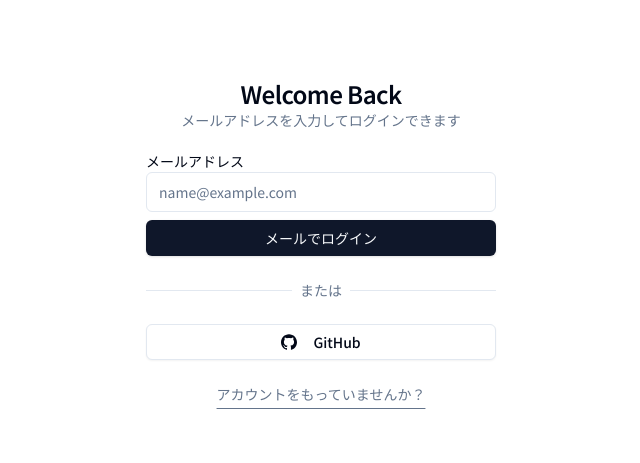
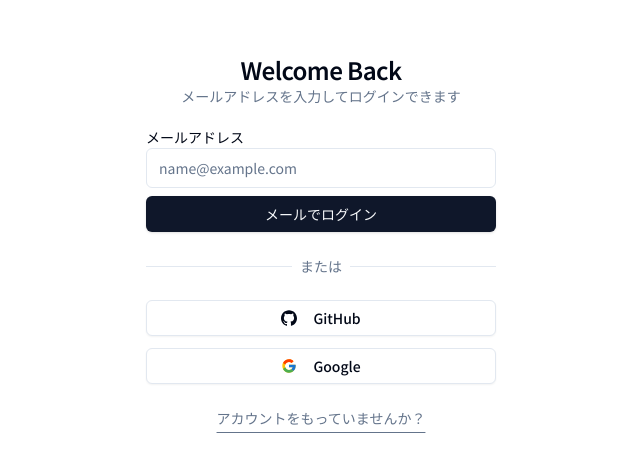
Before and after one commit to Kanatanagano/dpot-edit-kairo-model, a Next.js app: page /login in a window 1280 px wide. Shown: the part 159-622 px from the top of the page, without its empty margins (319-959 px from the left). Built offline with nearby package versions, Linux system fonts and the light colour scheme.

Commit message:
middlewareにおけるredirect, googleによるサードパーティー認証をつくりました

```diff
--- a/components/icon.tsx
+++ b/components/icon.tsx
@@ -2,7 +2,7 @@
 
 export const Icon = {
   github: () => (
-    <div className='mr-2'>
+    <div className="mr-2">
       <svg
         xmlns="http://www.w3.org/2000/svg"
         width="22"
@@ -17,19 +17,90 @@
     </div>
   ),
   spinner: () => (
-    <div className='mr-2 animate-spin'>
-      <svg xmlns="http://www.w3.org/2000/svg" width="200" height="200" viewBox="0 0 50 50">
-      <path fill="currentColor" d="M25 18c-.6 0-1-.4-1-1V9c0-.6.4-1 1-1s1 .4 1 1v8c0 .6-.4 1-1 1z"/>
-      <path fill="currentColor" d="M25 42c-.6 0-1-.4-1-1v-8c0-.6.4-1 1-1s1 .4 1 1v8c0 .6-.4 1-1 1zm4-23c-.2 0-.3 0-.5-.1c-.4-.3-.6-.8-.3-1.3l4-6.9c.3-.4.8-.6 1.3-.3c.4.3.6.8.3 1.3l-4 6.9c-.2.2-.5.4-.8.4zM17 39.8c-.2 0-.3 0-.5-.1c-.4-.3-.6-.8-.3-1.3l4-6.9c.3-.4.8-.6 1.3-.3c.4.3.6.8.3 1.3l-4 6.9c-.2.2-.5.4-.8.4z" opacity=".3"/>
-      <path fill="currentColor" d="M21 19c-.3 0-.6-.2-.8-.5l-4-6.9c-.3-.4-.1-1 .3-1.3c.4-.3 1-.1 1.3.3l4 6.9c.3.4.1 1-.3 1.3c-.2.2-.3.2-.5.2z" opacity=".93"/>
-      <path fill="currentColor" d="M33 39.8c-.3 0-.6-.2-.8-.5l-4-6.9c-.3-.4-.1-1 .3-1.3c.4-.3 1-.1 1.3.3l4 6.9c.3.4.1 1-.3 1.3c-.2.1-.3.2-.5.2z" opacity=".3"/>
-      <path fill="currentColor" d="M17 26H9c-.6 0-1-.4-1-1s.4-1 1-1h8c.6 0 1 .4 1 1s-.4 1-1 1z" opacity=".65"/>
-      <path fill="currentColor" d="M41 26h-8c-.6 0-1-.4-1-1s.4-1 1-1h8c.6 0 1 .4 1 1s-.4 1-1 1z" opacity=".3"/>
-      <path fill="currentColor" d="M18.1 21.9c-.2 0-.3 0-.5-.1l-6.9-4c-.4-.3-.6-.8-.3-1.3c.3-.4.8-.6 1.3-.3l6.9 4c.4.3.6.8.3 1.3c-.2.3-.5.4-.8.4z" opacity=".86"/>
-      <path fill="currentColor" d="M38.9 33.9c-.2 0-.3 0-.5-.1l-6.9-4c-.4-.3-.6-.8-.3-1.3c.3-.4.8-.6 1.3-.3l6.9 4c.4.3.6.8.3 1.3c-.2.3-.5.4-.8.4z" opacity=".3"/>
-      <path fill="currentColor" d="M11.1 33.9c-.3 0-.6-.2-.8-.5c-.3-.4-.1-1 .3-1.3l6.9-4c.4-.3 1-.1 1.3.3c.3.4.1 1-.3 1.3l-6.9 4c-.1.2-.3.2-.5.2z" opacity=".44"/>
-      <path fill="currentColor" d="M31.9 21.9c-.3 0-.6-.2-.8-.5c-.3-.4-.1-1 .3-1.3l6.9-4c.4-.3 1-.1 1.3.3c.3.4.1 1-.3 1.3l-6.9 4c-.2.2-.3.2-.5.2z" opacity=".3"/>
-  </svg>
-</div>
-  )
+    <div className="mr-2 animate-spin">
+      <svg
+        xmlns="http://www.w3.org/2000/svg"
+        width="200"
+        height="200"
+        viewBox="0 0 50 50"
+      >
+        <path
+          fill="currentColor"
+          d="M25 18c-.6 0-1-.4-1-1V9c0-.6.4-1 1-1s1 .4 1 1v8c0 .6-.4 1-1 1z"
+        />
+        <path
+          fill="currentColor"
+          d="M25 42c-.6 0-1-.4-1-1v-8c0-.6.4-1 1-1s1 .4 1 1v8c0 .6-.4 1-1 1zm4-23c-.2 0-.3 0-.5-.1c-.4-.3-.6-.8-.3-1.3l4-6.9c.3-.4.8-.6 1.3-.3c.4.3.6.8.3 1.3l-4 6.9c-.2.2-.5.4-.8.4zM17 39.8c-.2 0-.3 0-.5-.1c-.4-.3-.6-.8-.3-1.3l4-6.9c.3-.4.8-.6 1.3-.3c.4.3.6.8.3 1.3l-4 6.9c-.2.2-.5.4-.8.4z"
+          opacity=".3"
+        />
+        <path
+          fill="currentColor"
+          d="M21 19c-.3 0-.6-.2-.8-.5l-4-6.9c-.3-.4-.1-1 .3-1.3c.4-.3 1-.1 1.3.3l4 6.9c.3.4.1 1-.3 1.3c-.2.2-.3.2-.5.2z"
+          opacity=".93"
+        />
+        <path
+          fill="currentColor"
+          d="M33 39.8c-.3 0-.6-.2-.8-.5l-4-6.9c-.3-.4-.1-1 .3-1.3c.4-.3 1-.1 1.3.3l4 6.9c.3.4.1 1-.3 1.3c-.2.1-.3.2-.5.2z"
+          opacity=".3"
+        />
+        <path
+          fill="currentColor"
+          d="M17 26H9c-.6 0-1-.4-1-1s.4-1 1-1h8c.6 0 1 .4 1 1s-.4 1-1 1z"
+          opacity=".65"
+        />
+        <path
+          fill="currentColor"
+          d="M41 26h-8c-.6 0-1-.4-1-1s.4-1 1-1h8c.6 0 1 .4 1 1s-.4 1-1 1z"
+          opacity=".3"
+        />
+        <path
+          fill="currentColor"
+          d="M18.1 21.9c-.2 0-.3 0-.5-.1l-6.9-4c-.4-.3-.6-.8-.3-1.3c.3-.4.8-.6 1.3-.3l6.9 4c.4.3.6.8.3 1.3c-.2.3-.5.4-.8.4z"
+          opacity=".86"
+        />
+        <path
+          fill="currentColor"
+          d="M38.9 33.9c-.2 0-.3 0-.5-.1l-6.9-4c-.4-.3-.6-.8-.3-1.3c.3-.4.8-.6 1.3-.3l6.9 4c.4.3.6.8.3 1.3c-.2.3-.5.4-.8.4z"
+          opacity=".3"
+        />
+        <path
+          fill="currentColor"
+          d="M11.1 33.9c-.3 0-.6-.2-.8-.5c-.3-.4-.1-1 .3-1.3l6.9-4c.4-.3 1-.1 1.3.3c.3.4.1 1-.3 1.3l-6.9 4c-.1.2-.3.2-.5.2z"
+          opacity=".44"
+        />
+        <path
+          fill="currentColor"
+          d="M31.9 21.9c-.3 0-.6-.2-.8-.5c-.3-.4-.1-1 .3-1.3l6.9-4c.4-.3 1-.1 1.3.3c.3.4.1 1-.3 1.3l-6.9 4c-.2.2-.3.2-.5.2z"
+          opacity=".3"
+        />
+      </svg>
+    </div>
+  ),
+  google: () => (
+    <div className="mr-2">
+      <svg
+        xmlns="http://www.w3.org/2000/svg"
+        width="22"
+        height="22"
+        viewBox="0 0 48 48"
+      >
+        <path
+          fill="#FFC107"
+          d="M43.611 20.083H42V20H24v8h11.303c-1.649 4.657-6.08 8-11.303 8c-6.627 0-12-5.373-12-12s5.373-12 12-12c3.059 0 5.842 1.154 7.961 3.039l5.657-5.657C34.046 6.053 29.268 4 24 4C12.955 4 4 12.955 4 24s8.955 20 20 20s20-8.955 20-20c0-1.341-.138-2.65-.389-3.917z"
+        />
+        <path
+          fill="#FF3D00"
+          d="m6.306 14.691l6.571 4.819C14.655 15.108 18.961 12 24 12c3.059 0 5.842 1.154 7.961 3.039l5.657-5.657C34.046 6.053 29.268 4 24 4C16.318 4 9.656 8.337 6.306 14.691z"
+        />
+        <path
+          fill="#4CAF50"
+          d="M24 44c5.166 0 9.86-1.977 13.409-5.192l-6.19-5.238A11.91 11.91 0 0 1 24 36c-5.202 0-9.619-3.317-11.283-7.946l-6.522 5.025C9.505 39.556 16.227 44 24 44z"
+        />
+        <path
+          fill="#1976D2"
+          d="M43.611 20.083H42V20H24v8h11.303a12.04 12.04 0 0 1-4.087 5.571l.003-.002l6.19 5.238C36.971 39.205 44 34 44 24c0-1.341-.138-2.65-.389-3.917z"
+        />
+      </svg>
+    </div>
+  ),
 };
--- a/components/ui/user-auth-form.tsx
+++ b/components/ui/user-auth-form.tsx
@@ -10,7 +10,7 @@
 
 export default function UserAuthForm() {
   const [isGithubLoading, setIsGithubLoading] = useState<boolean>(false);
-
+  const [isGoogleLoading, setIsGoogleLoading] = useState<boolean>(false);
   return (
     <div className="grid gap-6">
       <form>
@@ -33,7 +33,7 @@
           </span>
         </div>
       </div>
-
+      <div className="flex flex-col gap-3">
         <button
           className={cn(buttonVariants({ variant: 'outline' }))}
           onClick={() => {
@@ -41,13 +41,21 @@
             signIn('github');
           }}
         >
-        {isGithubLoading ? (
-          <Icon.spinner />
-         ) : (
-         <Icon.github/>
-        )}
+          {isGithubLoading ? <Icon.spinner /> : <Icon.github />}
           GitHub
         </button>
+
+        <button
+          className={cn(buttonVariants({ variant: 'outline' }))}
+          onClick={() => {
+            setIsGoogleLoading(true);
+            signIn('google');
+          }}
+        >
+          {isGoogleLoading ? <Icon.spinner /> : <Icon.google />}
+          Google
+        </button>
+      </div>
     </div>
   );
 }
--- a/lib/auth.ts
+++ b/lib/auth.ts
@@ -8,12 +8,11 @@
       clientId: process.env.GITHUB_CLIENT_ID!,
       clientSecret: process.env.GITHUB_CLIENT_SECRET!,
     }),
-    /*
+
     Google({
       clientId: process.env.GOOGLE_CLIENT_ID!,
       clientSecret: process.env.GOOGLE_CLIENT_SECRET!,
-    })
-      */
+    }),
   ],
   pages: {
     signIn: '/login',
--- a/types/next-auth.d.ts
+++ b/types/next-auth.d.ts
@@ -1,4 +1,6 @@
 import { User } from 'next-auth';
+
+type UserId = string;
 
 declare module 'next-auth/jwt' {
   interface JWT {
```
Also changed, not shown: middleware.ts (added, +36 -0 lines). Lines whose indentation alone changed are shown as unchanged.
